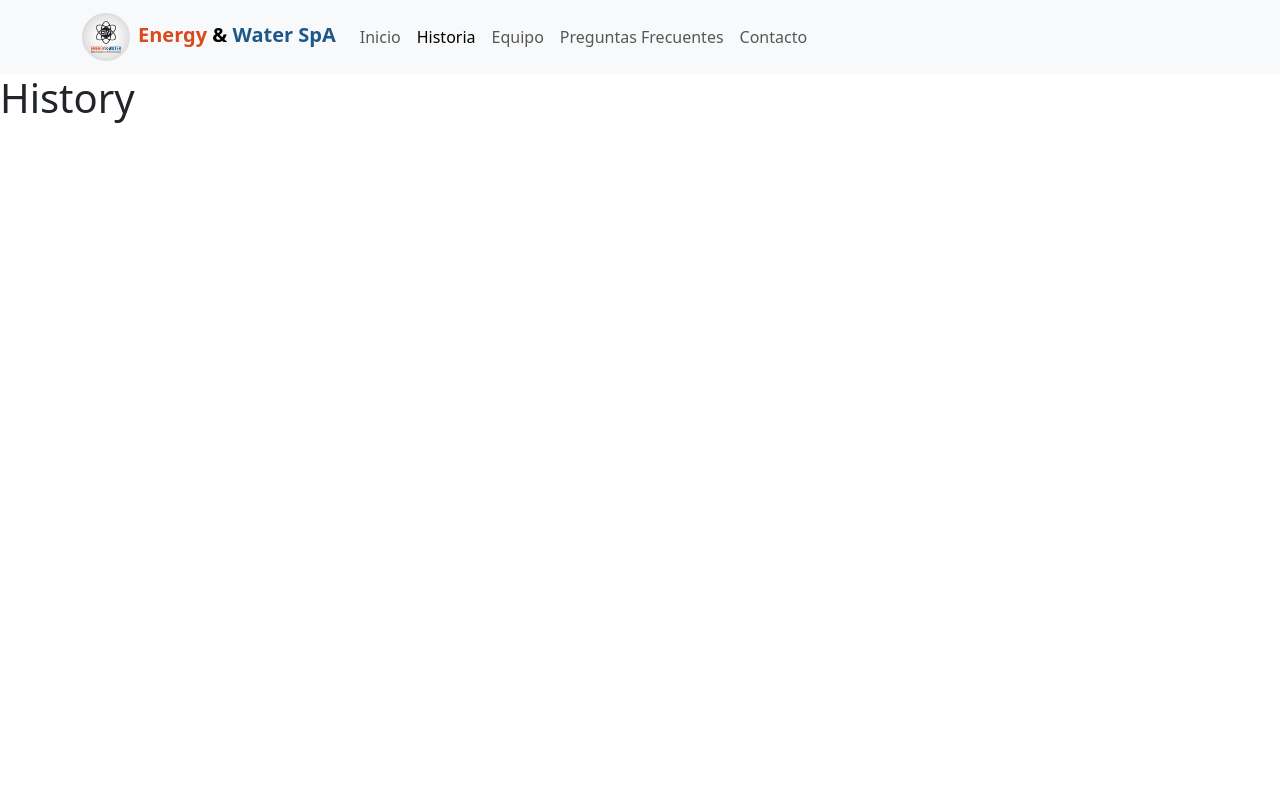
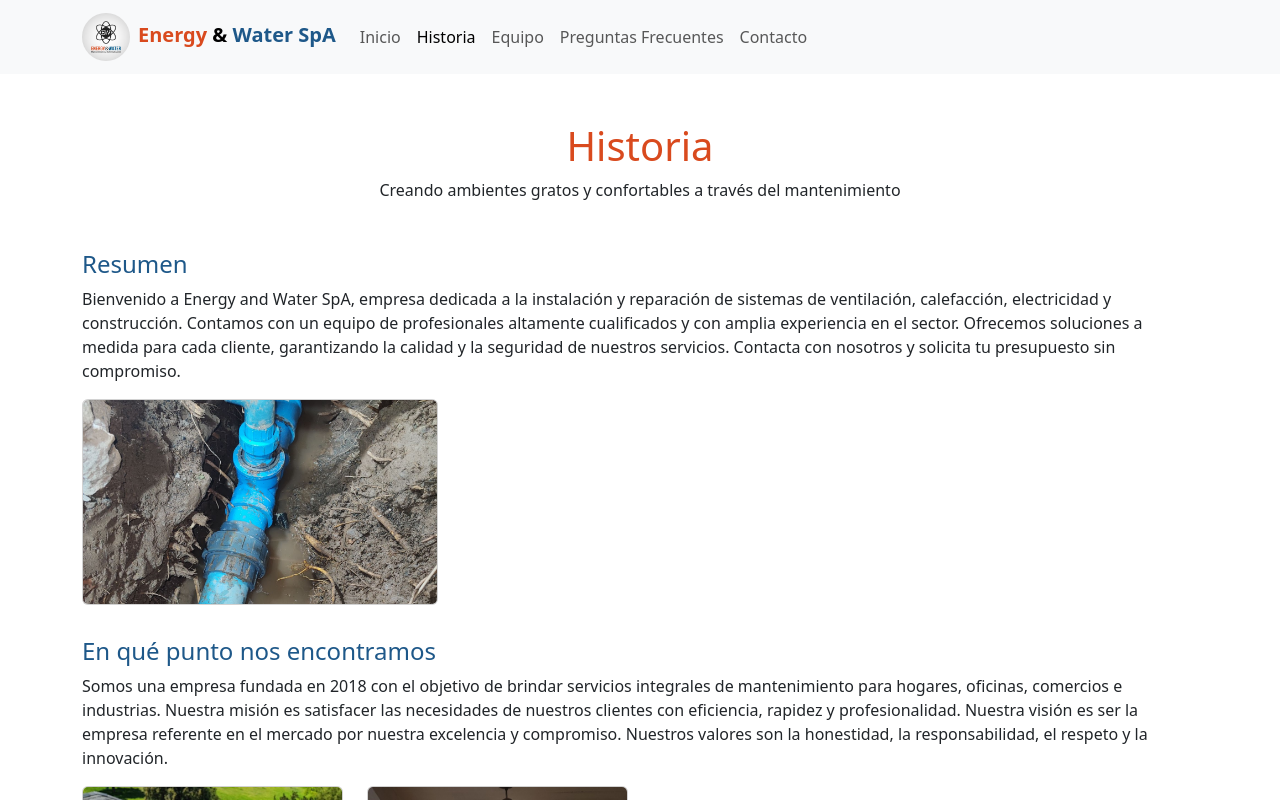
Before and after one commit to daniOlg/uni-projects, a React (Vite) app in the folder frontend/project-2/: page / in a window 1280 px wide. Both pictures are taken after a click on the tab "Historia". Shown: the top 800 px of the page. Built offline with nearby package versions, Linux system fonts and the light colour scheme.

Commit message:
feat: add story page

```diff
--- a/frontend/project-2/src/App.tsx
+++ b/frontend/project-2/src/App.tsx
@@ -4,6 +4,7 @@ import {useState} from "react";
 import ContactPage from "./components/ContactPage.tsx";
 import FAQPage from "./components/FAQPage.tsx";
 import TeamPage from "./components/TeamPage.tsx";
+import StoryPage from "./components/StoryPage.tsx";
 
 function App() {
   const [activeKey, setActiveKey] = useState('home');
@@ -16,8 +17,8 @@ function App() {
           <Tab.Pane eventKey="home">
             <h1>Home</h1>
           </Tab.Pane>
-          <Tab.Pane eventKey="history">
-            <h1>History</h1>
+          <Tab.Pane eventKey="story">
+            <StoryPage/>
           </Tab.Pane>
           <Tab.Pane eventKey="team">
             <TeamPage/>
--- a/frontend/project-2/src/components/Navbar.tsx
+++ b/frontend/project-2/src/components/Navbar.tsx
@@ -26,7 +26,7 @@ function AppNavbar({activeKey, setActiveKey}: AppNavbarProps) {
         <Navbar.Collapse id="basic-navbar-nav">
           <Nav className="me-auto">
             <Nav.Link onClick={handleChangeTab} active={activeKey === 'home'} accessKey='home'>Inicio</Nav.Link>
-            <Nav.Link onClick={handleChangeTab} active={activeKey === 'history'} accessKey='history'>Historia</Nav.Link>
+            <Nav.Link onClick={handleChangeTab} active={activeKey === 'story'} accessKey='story'>Historia</Nav.Link>
             <Nav.Link onClick={handleChangeTab} active={activeKey === 'team'} accessKey='team'>Equipo</Nav.Link>
             <Nav.Link onClick={handleChangeTab} active={activeKey === 'faq'} accessKey='faq'>Preguntas Frecuentes</Nav.Link>
             <Nav.Link onClick={handleChangeTab} active={activeKey === 'contact'} accessKey='contact'>Contacto</Nav.Link>
--- /dev/null
+++ b/frontend/project-2/src/components/StoryPage.tsx
@@ -0,0 +1,56 @@
+import Container from "react-bootstrap/Container";
+import Image from "react-bootstrap/Image";
+
+function StoryPage() {
+  return (
+    <Container className="my-12 space-y-8">
+      <div className="row">
+        <div className="col-12">
+          <h1 className="text-company-primary text-center">Historia</h1>
+          <p className="text-center">Creando ambientes gratos y confortables a través del mantenimiento</p>
+        </div>
+      </div>
+      <div className="row">
+        <div className="col-12">
+          <h4 className="text-company-secondary">Resumen</h4>
+          <p>Bienvenido a Energy and Water SpA, empresa dedicada a la instalación y reparación de sistemas de
+            ventilación, calefacción, electricidad y construcción. Contamos con un equipo de profesionales altamente
+            cualificados y con amplia experiencia en el sector. Ofrecemos soluciones a medida para cada cliente,
+            garantizando la calidad y la seguridad de nuestros servicios. Contacta con nosotros y solicita tu
+            presupuesto sin compromiso.</p>
+        </div>
+        <div className="col-12 col-lg-6 col-xl-4">
+          <Image src="/images/reparacion-matriz.webp" alt="Reparación de Matriz"
+                 className="w-100 card"/>
+        </div>
+      </div>
+      <div className="row">
+        <div className="col-12">
+          <h4 className="text-company-secondary">En qué punto nos encontramos</h4>
+          <p>Somos una empresa fundada en 2018 con el objetivo de brindar servicios integrales de mantenimiento para
+            hogares, oficinas, comercios e industrias. Nuestra misión es satisfacer las necesidades de nuestros clientes
+            con eficiencia, rapidez y profesionalidad. Nuestra visión es ser la empresa referente en el mercado por
+            nuestra excelencia y compromiso. Nuestros valores son la honestidad, la responsabilidad, el respeto y la
+            innovación.</p>
+        </div>
+        <div className="col-12 col-sm-6 col-lg-4 col-xl-3">
+          <Image src="/images/universidad-de-los-andes.webp" alt="Universidad De Los Andes"
+                 className="w-100 card"/>
+        </div>
+        <div className="col-12 col-sm-6 col-lg-4 col-xl-3">
+          <Image src="/images/vina-cousino-de-macul.webp" alt="Viña Cousiño Macul"
+                 className="w-100 card"/>
+        </div>
+      </div>
+      <div className="row">
+        <div className="col-12 text-center">
+          <h5 className="text-company-secondary mt-12">Contáctanos</h5>
+          <p><a href="mailto:contacto@energyandwater.cl">contacto@energyandwater.cl</a> | Manquehue Sur 520, oficina
+            205, Las Condes | <a href="tel:+56232569798">+56232569798</a></p>
+        </div>
+      </div>
+    </Container>
+  );
+}
+
+export default StoryPage;
```
